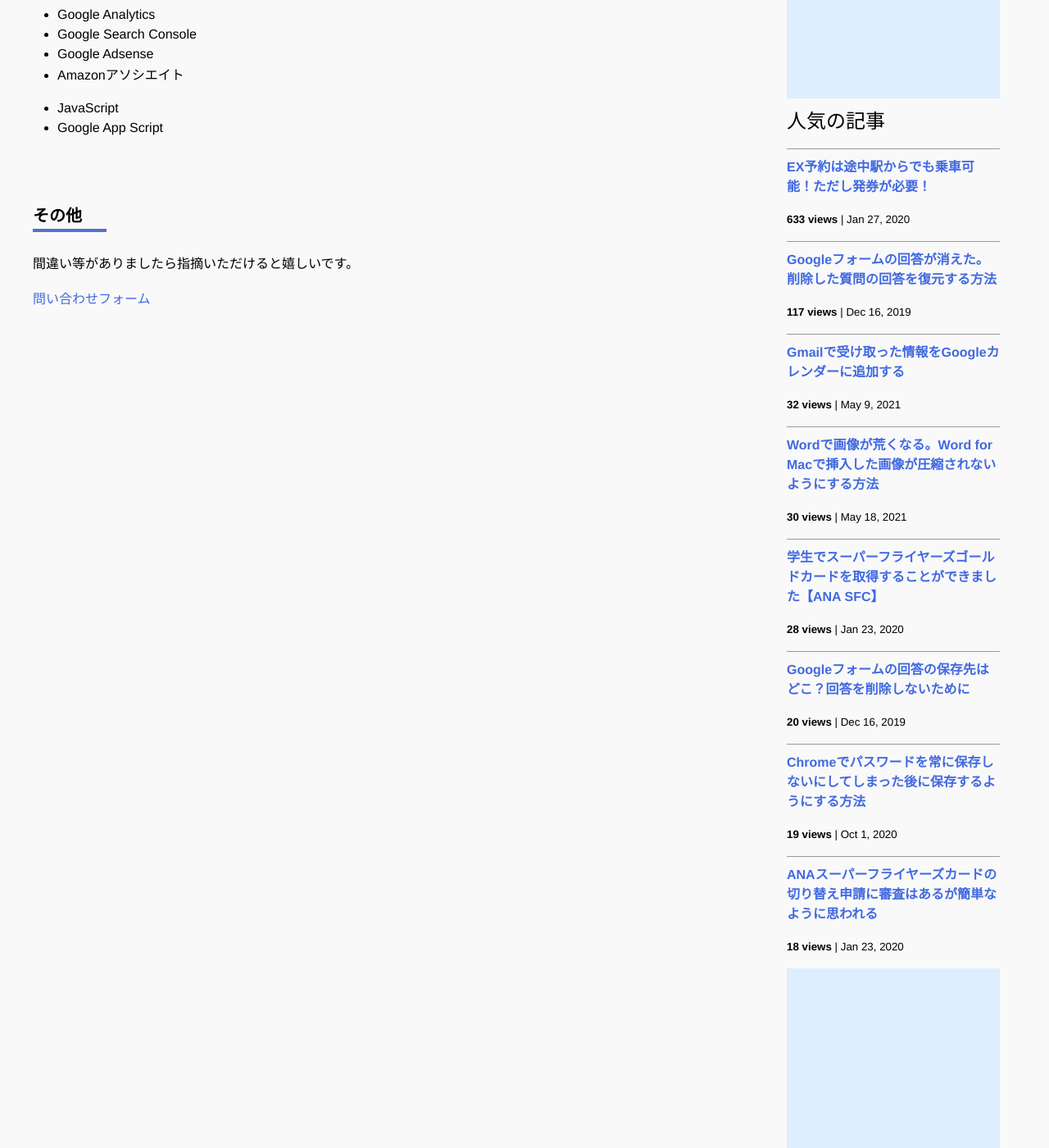
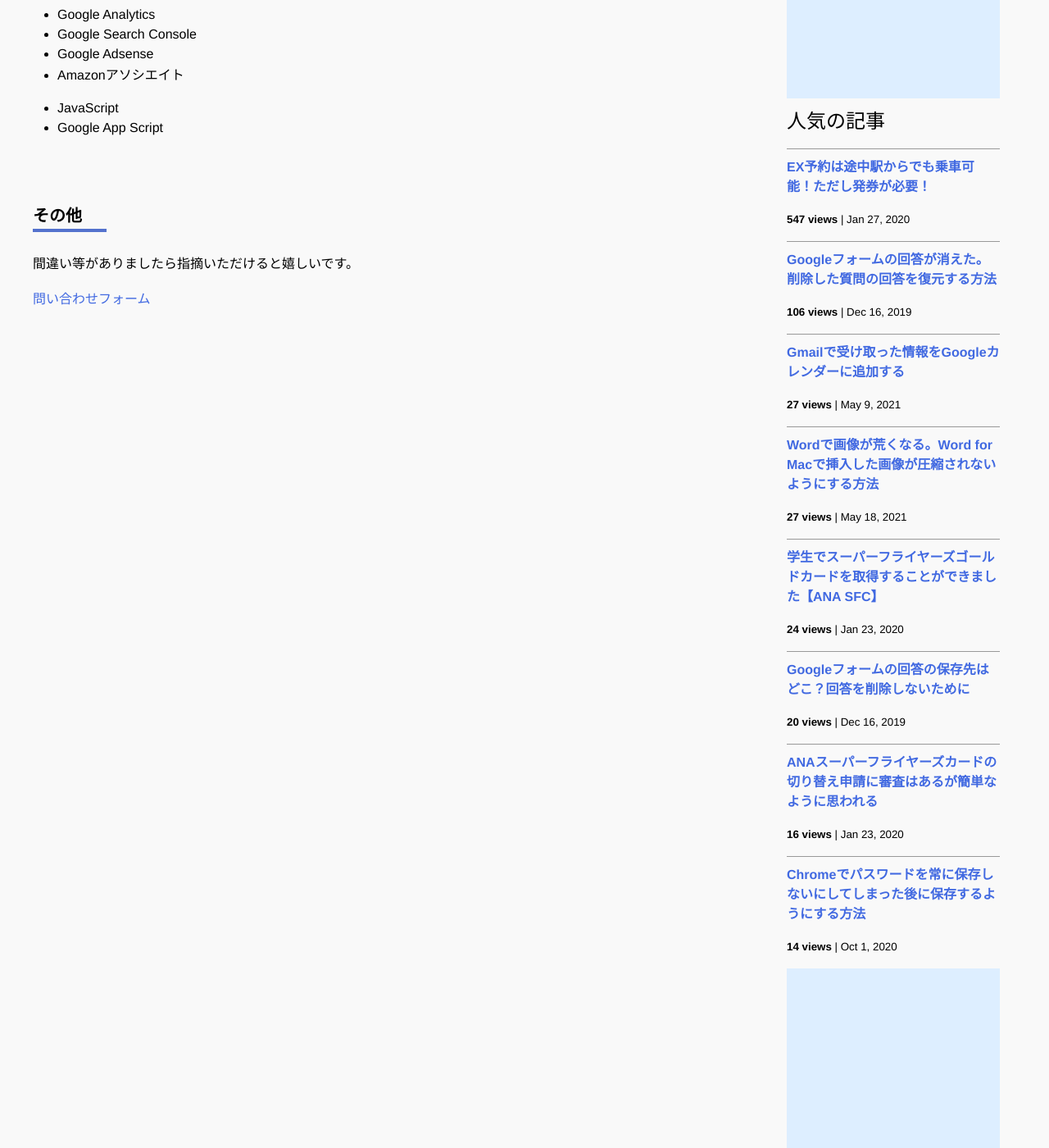
Before and after one commit to iwanaminami/shoyaiwaname, a Jekyll site: the page built from about.markdown, in a window 1280 px wide and 1400 px high, scrolled down 693 px. Shown: the whole window at 82% size. Built offline with Jekyll 4.4.1, drawn with Linux system fonts in a browser that asks for light colours; nearby versions of some CDN libraries; comment, search, counter and statistics services are not loaded.

Commit message:
a new commit message

```diff
--- a/_data/popularposts.yml
+++ b/_data/popularposts.yml
@@ -1,17 +1,17 @@
 side:
-  - view: 633
+  - view: 547
     url: /2020/01/27/ex-rideontheway.html
-  - view: 117
+  - view: 106
     url: /2019/12/16/restore-googleform.html
-  - view: 32
+  - view: 27
     url: /2021/05/09/gmailtocalendar.html
-  - view: 30
+  - view: 27
     url: /2021/05/18/image-compression-word.html
-  - view: 28
+  - view: 24
     url: /2020/01/23/sfcgold.html
   - view: 20
     url: /2019/12/16/googleform-answers.html
-  - view: 19
+  - view: 16
+    url: /2020/01/23/sfc-judge.html
+  - view: 14
     url: /2020/10/01/googlepassword.html
-  - view: 18
-    url: /2020/01/23/sfc-judge.html
```
